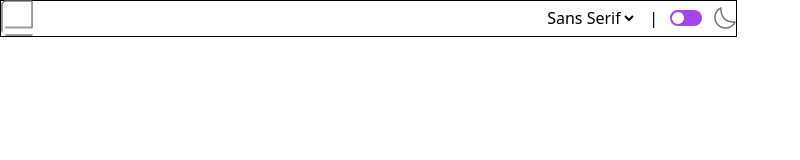
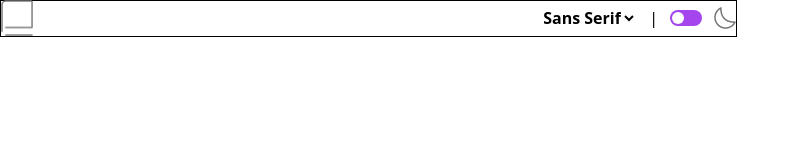
Before and after one commit to kingAkande/dictionary, a React (Vite) app: page / in a window 1280 px wide. Shown: the top 160 px of the page, without its empty margins (0-800 px from the left). Built offline with nearby package versions, Linux system fonts and the light colour scheme.

Commit message:
added font style

```diff
--- a/src/Components/Head.jsx
+++ b/src/Components/Head.jsx
@@ -11,10 +11,10 @@ const Head = () => {
         <img className="h-[36px]" src={book} alt="book logo" />
       </div>
       <div className=" flex gap-3">
-        <select name="" id="">
-          <option value="">Sans Serif</option>
+        <select className="font-bold" name="" id="">
+          <option className="" value="">Sans Serif</option>
           <option value="">Serif</option>
-          <option value="">Mono</option>
+          <option className="" value="">Mono</option>
         </select>
         <span>|</span>
         <div className="flex gap-3 items-center">
```
